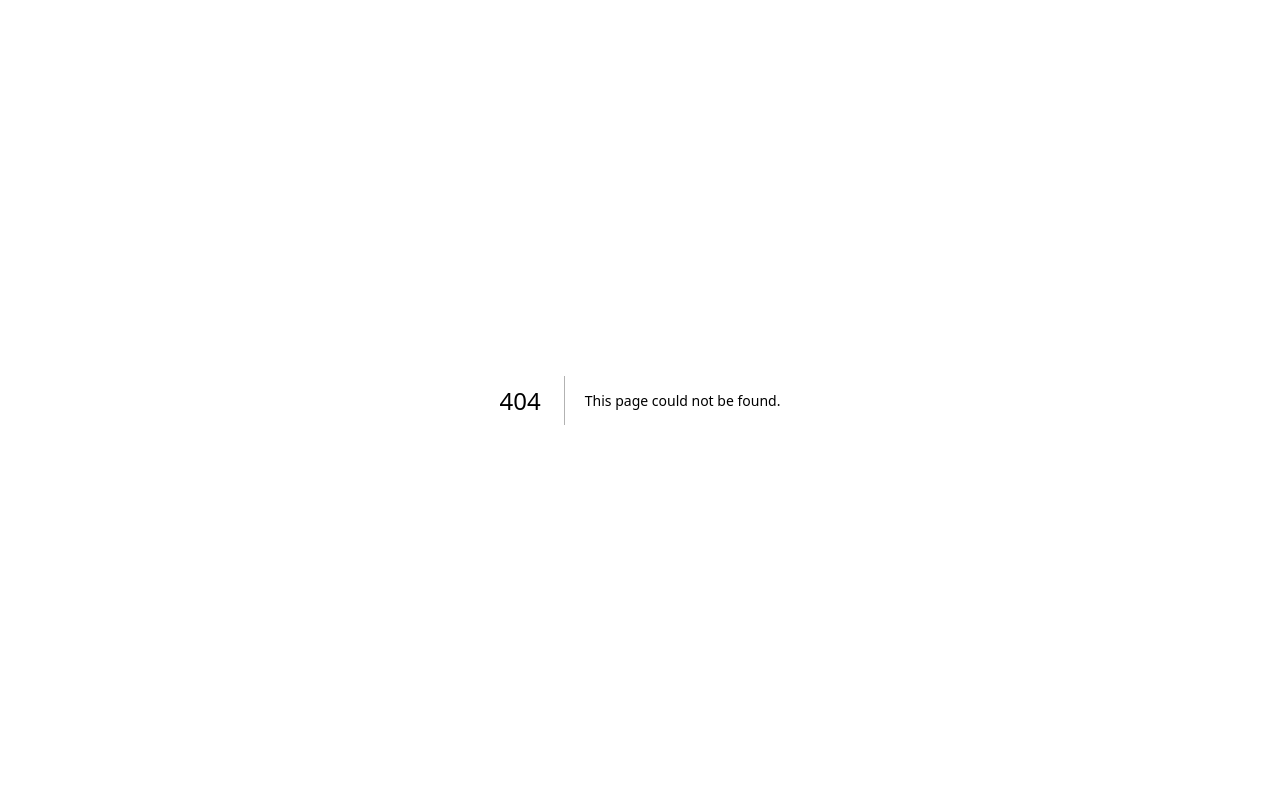
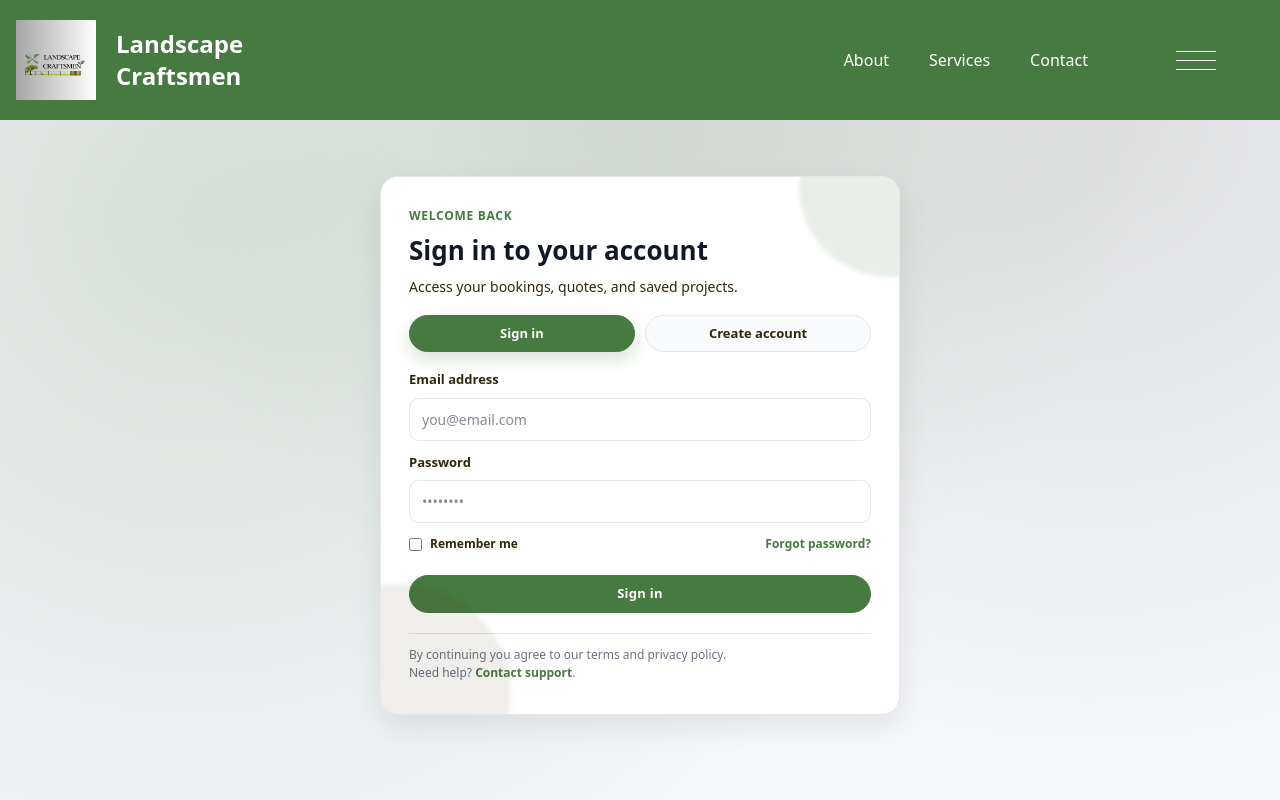
Before and after one commit to Syntactix31/capstone-proj, a Next.js app: page /login in a window 1280 px wide. Before the commit this address had no page. Shown: the top 800 px of the page. Built offline with nearby package versions, Linux system fonts and the light colour scheme.

Commit message:
login page

```diff
--- a/src/app/dashboard/page.js
+++ b/src/app/dashboard/page.js
@@ -108,18 +108,6 @@ const STATUS_CLASS = {
   Inactive: "admin-badge admin-badge--muted",
 };
 
-const MENU_ITEMS = [
-  { id: "appointments", label: "Appointments", href: "/dashboard/appointments" },
-  { id: "services", label: "Services", href: "/dashboard/services" },
-  { id: "estimates", label: "Estimates", href: "/dashboard/estimates" },
-  { id: "clients", label: "Clients", href: "/dashboard/clients" },
-  { id: "invoices", label: "Invoices", href: "/dashboard/invoices" },
-  { id: "payments", label: "Payments", href: "/dashboard/payments" },
-  { id: "reports", label: "Reports", href: "/dashboard/reports" },
-  { id: "settings", label: "Settings", href: "/dashboard/settings" },
-  { id: "gallery", label: "Gallery", href: "/dashboard/gallery" },
-];
-
 export default function DashboardPage() {
     const router = useRouter();
 
@@ -131,23 +119,14 @@ export default function DashboardPage() {
         }
     }, [router]);*/
 
-    const pendingCount = APPOINTMENTS.filter(
-        (appt) => appt.status === "Pending"
-    ).length;
-    const confirmedCount = APPOINTMENTS.filter(
-        (appt) => appt.status === "Confirmed"
-    ).length;
-    const canceledCount = APPOINTMENTS.filter(
-        (appt) => appt.status === "Canceled"
-    ).length;
+    const pendingCount = APPOINTMENTS.filter((appt) => appt.status === "Pending").length;
+    const confirmedCount = APPOINTMENTS.filter((appt) => appt.status === "Confirmed").length;
+    const canceledCount = APPOINTMENTS.filter((appt) => appt.status === "Canceled").length;
     const activeServices = SERVICES.filter((service) => service.active).length;
     const inactiveServices = SERVICES.length - activeServices;
-    const activeClients = CLIENTS.filter((client) => client.status === "Active")
-    .length;
+    const activeClients = CLIENTS.filter((client) => client.status === "Active").length;
     const inactiveClients = CLIENTS.length - activeClients;
-    const nextAppointment = APPOINTMENTS.filter(
-        (appt) => appt.status !== "Canceled"
-    ).sort((a, b) => a.date.localeCompare(b.date))[0];
+    const nextAppointment = APPOINTMENTS.filter((appt) => appt.status !== "Canceled").sort((a, b) => a.date.localeCompare(b.date))[0];
 
   return (
     <AdminLayout>
--- a/src/app/dashboard/services/page.js
+++ b/src/app/dashboard/services/page.js
@@ -4,6 +4,8 @@ import { useEffect, useMemo, useState } from "react";
 import { useRouter } from "next/navigation";
 import AdminLayout from "../../components/AdminLayout.js";
 
+
+/*placeholder services until active database implemented*/
 const SERVICES = [
   {
     id: "S-01",
@@ -67,6 +69,8 @@ export default function AdminServicesPage() {
     durationValue: "1",
     durationUnit: "hours",
   });
+
+  /*role check*/
 
   /*
   useEffect(() => {
--- /dev/null
+++ b/src/app/login/page.js
@@ -0,0 +1,206 @@
+"use client";
+
+import { useState } from "react";
+import Link from "next/link";
+import NavBar from "../components/Navbar.js";
+import Footer from "../components/Footer.js";
+
+export default function LoginPage() {
+  const [view, setView] = useState("signin");
+
+  return (
+    <div className="auth-wrap">
+      <header className="flex w-full bg-white">
+        <NavBar />
+      </header>
+
+      <main className="admin-login-wrap">
+        <div className="auth-shell auth-shell--single">
+          <section className="admin-login-card">
+            <p className="admin-kicker">Welcome back</p>
+            <h1 className="admin-title">Sign in to your account</h1>
+            <p className="admin-subtitle">
+              Access your bookings, quotes, and saved projects.
+            </p>
+
+            <div className="auth-tabs">
+              <button
+                className={`auth-tab ${view === "signin" ? "auth-tab--active" : ""}`}
+                type="button"
+                onClick={() => setView("signin")}
+              >
+                Sign in
+              </button>
+              <button
+                className={`auth-tab ${view === "signup" ? "auth-tab--active" : ""}`}
+                type="button"
+                onClick={() => setView("signup")}
+              >
+                Create account
+              </button>
+            </div>
+
+            {view === "signin" && (
+              <form className="admin-login-form">
+                <label className="admin-field">
+                  <span className="admin-label">Email address</span>
+                  <input
+                    className="admin-input"
+                    type="email"
+                    name="email"
+                    placeholder="you@email.com"
+                    autoComplete="email"
+                    required
+                  />
+                </label>
+
+                <label className="admin-field">
+                  <span className="admin-label">Password</span>
+                  <input
+                    className="admin-input"
+                    type="password"
+                    name="password"
+                    placeholder="••••••••"
+                    autoComplete="current-password"
+                    required
+                  />
+                </label>
+
+                <div className="auth-row">
+                  <label className="auth-checkbox">
+                    <input type="checkbox" name="remember" />
+                    Remember me
+                  </label>
+                  <button
+                    className="auth-link"
+                    type="button"
+                    onClick={() => setView("forgot")}
+                  >
+                    Forgot password?
+                  </button>
+                </div>
+
+                <button className="admin-btn admin-btn--primary admin-login-btn" type="submit">
+                  Sign in
+                </button>
+              </form>
+            )}
+
+            {view === "signup" && (
+              <form className="admin-login-form">
+                <div className="auth-grid">
+                  <label className="admin-field">
+                    <span className="admin-label">First name</span>
+                    <input
+                      className="admin-input"
+                      type="text"
+                      name="firstName"
+                      placeholder="Jordan"
+                      autoComplete="given-name"
+                      required
+                    />
+                  </label>
+                  <label className="admin-field">
+                    <span className="admin-label">Last name</span>
+                    <input
+                      className="admin-input"
+                      type="text"
+                      name="lastName"
+                      placeholder="Lee"
+                      autoComplete="family-name"
+                      required
+                    />
+                  </label>
+                </div>
+
+                <label className="admin-field">
+                  <span className="admin-label">Email address</span>
+                  <input
+                    className="admin-input"
+                    type="email"
+                    name="email"
+                    placeholder="you@email.com"
+                    autoComplete="email"
+                    required
+                  />
+                </label>
+
+                <label className="admin-field">
+                  <span className="admin-label">Password</span>
+                  <input
+                    className="admin-input"
+                    type="password"
+                    name="password"
+                    placeholder="Create a password"
+                    autoComplete="new-password"
+                    required
+                  />
+                </label>
+
+                <label className="admin-field">
+                  <span className="admin-label">Confirm password</span>
+                  <input
+                    className="admin-input"
+                    type="password"
+                    name="confirmPassword"
+                    placeholder="Repeat your password"
+                    autoComplete="new-password"
+                    required
+                  />
+                </label>
+
+                <label className="auth-checkbox">
+                  <input type="checkbox" name="terms" required />
+                  I agree to the terms and privacy policy
+                </label>
+
+                <button className="admin-btn admin-btn--primary admin-login-btn" type="submit">
+                  Create account
+                </button>
+              </form>
+            )}
+
+            {view === "forgot" && (
+              <form className="admin-login-form">
+                <label className="admin-field">
+                  <span className="admin-label">Email address</span>
+                  <input
+                    className="admin-input"
+                    type="email"
+                    name="email"
+                    placeholder="you@email.com"
+                    autoComplete="email"
+                    required
+                  />
+                </label>
+                <p className="admin-muted">
+                  We will send a password reset link to this email.
+                </p>
+                <button className="admin-btn admin-btn--primary admin-login-btn" type="submit">
+                  Send reset link
+                </button>
+                <button className="auth-link" type="button" onClick={() => setView("signin")}>
+                  Back to sign in
+                </button>
+              </form>
+            )}
+
+            <div className="auth-divider" />
+            <p className="auth-footer">
+              By continuing you agree to our terms and privacy policy.
+            </p>
+            <p className="auth-footer">
+              Need help?{" "}
+              <Link className="auth-link" href="/contact">
+                Contact support
+              </Link>
+              .
+            </p>
+          </section>
+        </div>
+      </main>
+
+      <Footer />
+    </div>
+  );
+}
```
